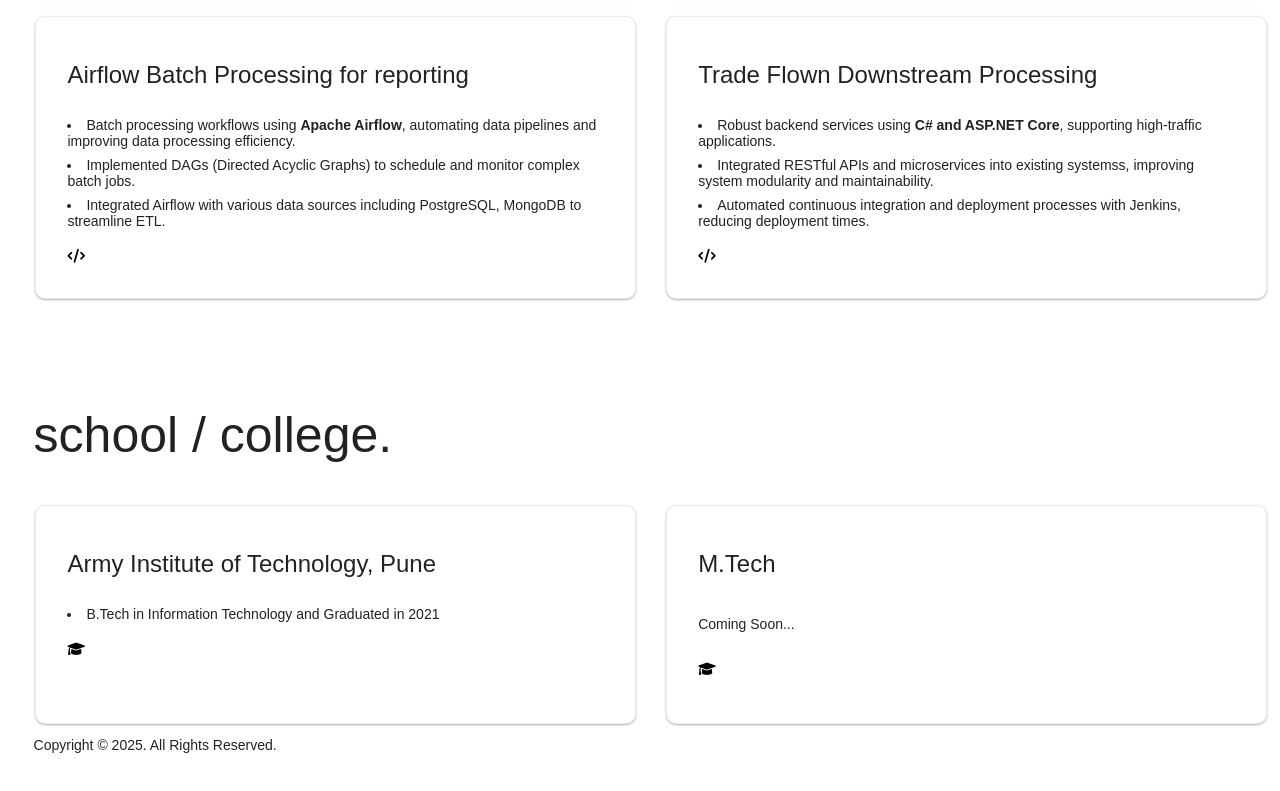
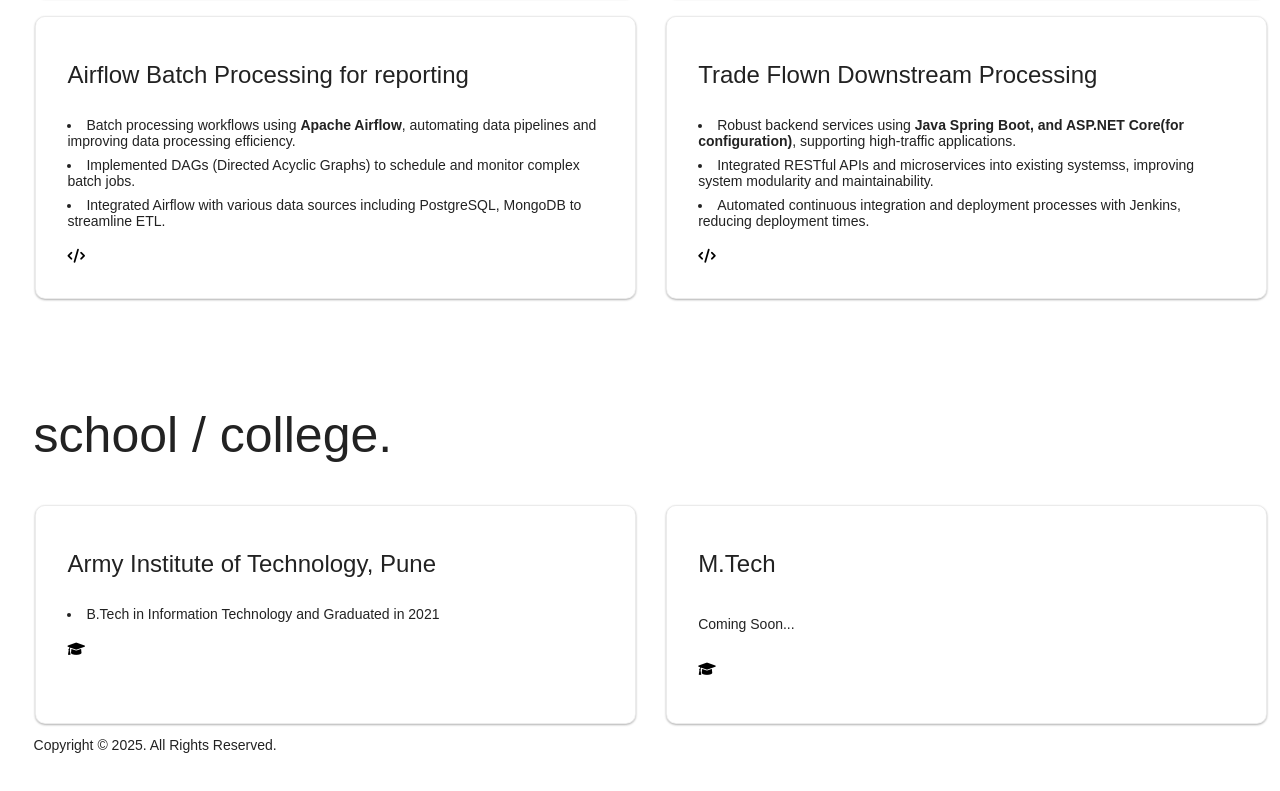
Before and after one commit to VidyaSagarHimansu/Himansu, a React (Vite) app: page / in a window 1280 px wide. Shown: the part 1806-2597 px from the top of the page. Built offline with nearby package versions, Linux system fonts and the light colour scheme.

Commit message:
JD specifics update

```diff
--- a/src/Detail/Topics.jsx
+++ b/src/Detail/Topics.jsx
@@ -10,7 +10,7 @@ function Topics() {
             {topic: "Trade Flown Monitoring", content: ["Built web applications using <strong>React, Redux, and RESTful APIs</strong>.", "Automated build and deployment processes using Jenkins, resulting in more frequent and reliable releases.", "Testing using JUnit and Mockito.", "Worked closely with product managers to gather requirements and deliver software solutions."], symbol: "fas fa-code"},
             {topic: "Conduit Service", content: ["Built scalable, cloud-native backend services using <strong>Java and Spring Boot</strong>, managing concurrent trade flows worth over USD 50M.", "Automated software delivery pipelines using CI/CD tools, cutting deployment lead time by 60% and maintaining high code quality.", "Implemented robust security protocols to protect sensitive trade data, ensuring compliance."], symbol: "fas fa-code"},
             {topic: "Airflow Batch Processing for reporting", content: ["Batch processing workflows using <strong>Apache Airflow</strong>, automating data pipelines and improving data processing efficiency.", "Implemented DAGs (Directed Acyclic Graphs) to schedule and monitor complex batch jobs.", "Integrated Airflow with various data sources including PostgreSQL, MongoDB to streamline ETL."], symbol: "fas fa-code"},
-            {topic: "Trade Flown Downstream Processing", content: ["Robust backend services using <strong>C# and ASP.NET Core</strong>, supporting high-traffic applications.", "Integrated RESTful APIs and microservices into existing systemss, improving system modularity and maintainability.", "Automated continuous integration and deployment processes with Jenkins, reducing deployment times."], symbol: "fas fa-code"},
+            {topic: "Trade Flown Downstream Processing", content: ["Robust backend services using <strong>Java Spring Boot, and ASP.NET Core(for configuration)</strong>, supporting high-traffic applications.", "Integrated RESTful APIs and microservices into existing systemss, improving system modularity and maintainability.", "Automated continuous integration and deployment processes with Jenkins, reducing deployment times."], symbol: "fas fa-code"},
         ]},
         {
             heading: "school / college.", content: [
```
